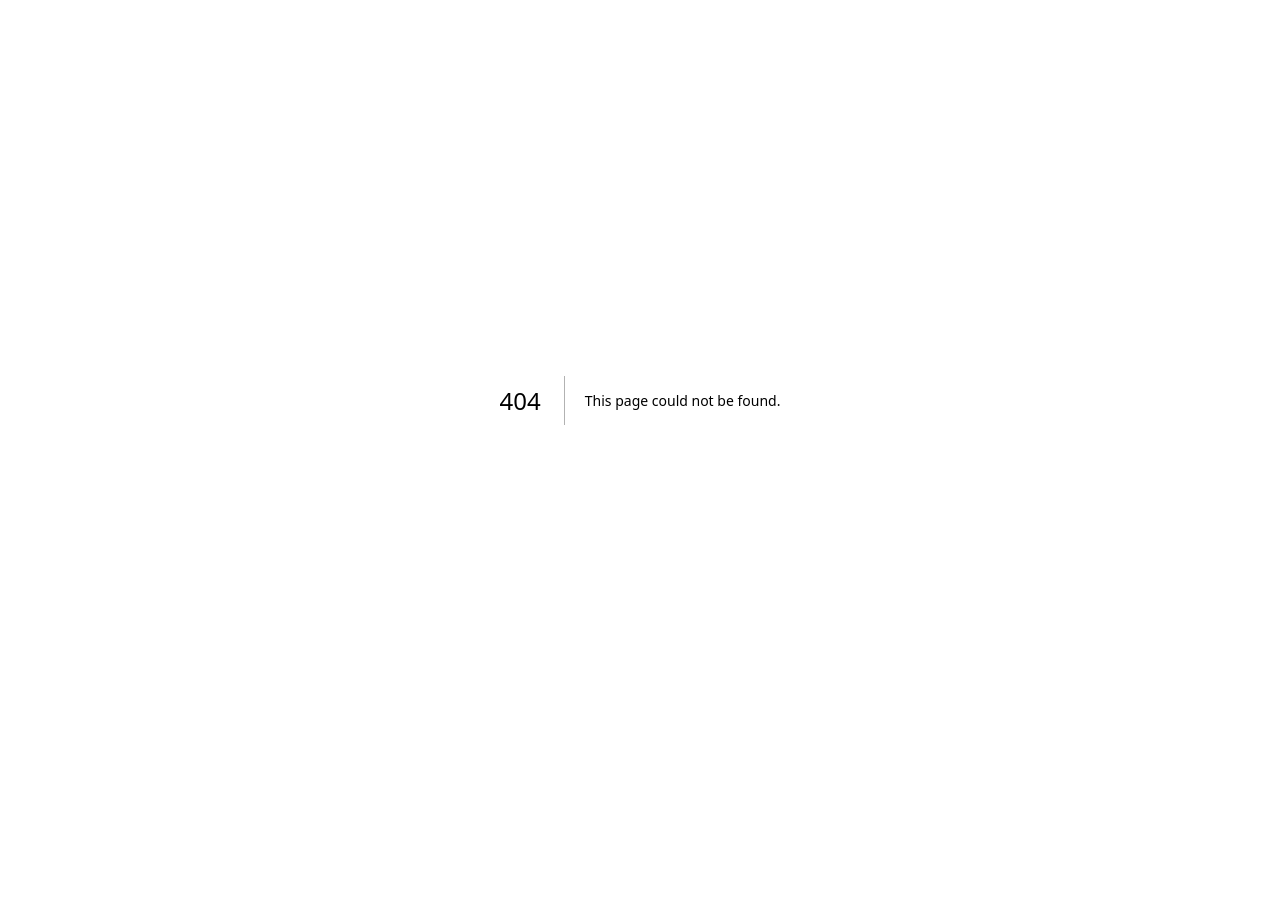
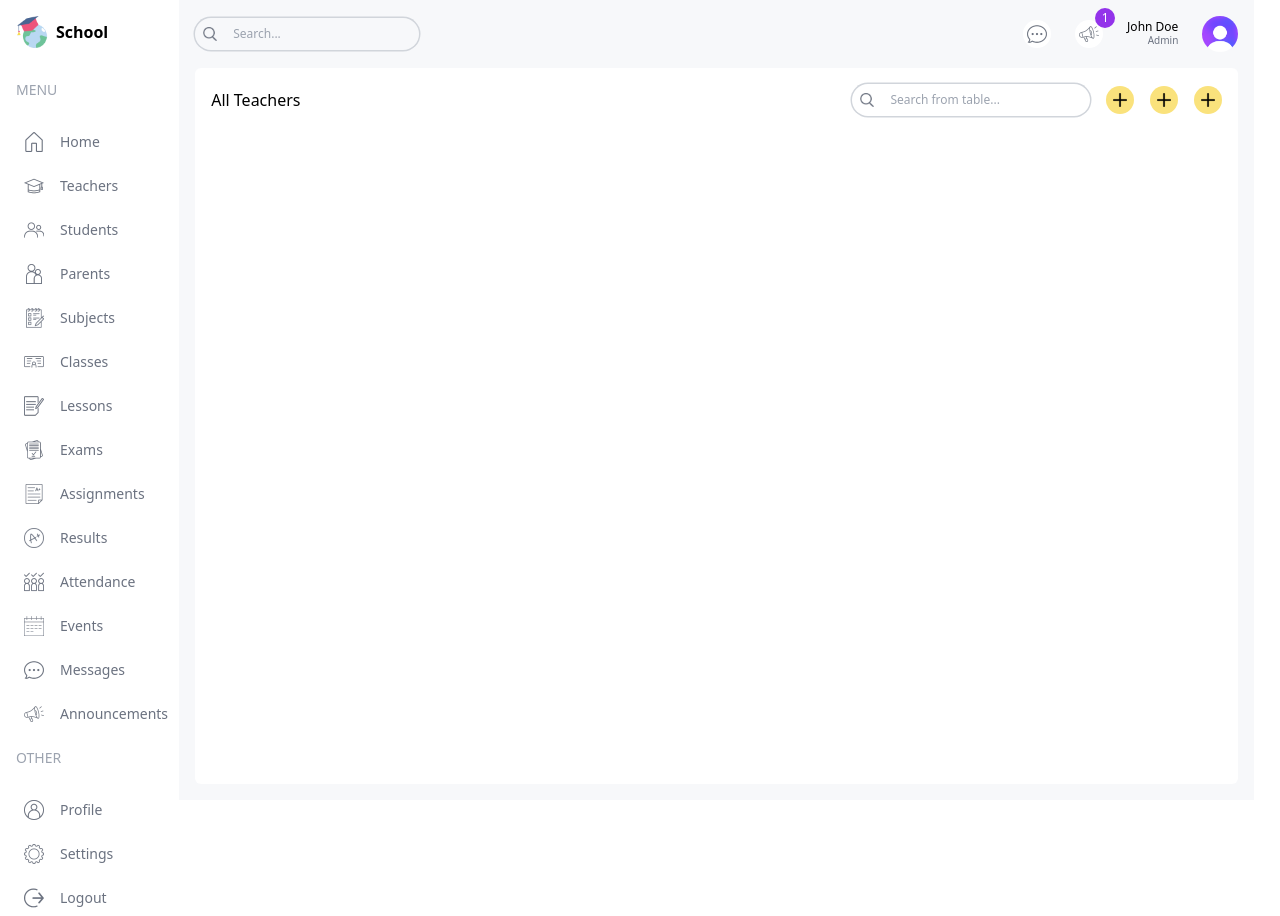
Before and after one commit to AbayTesfaye/Next-js-SMD, a Next.js app: page /list/teachers in a window 1280 px wide. Before the commit this address had no page. Before the commit the page ends 800 px from the top, so only its background shows below. Built offline with nearby package versions, Linux system fonts and the light colour scheme.

Commit message:
done for top part of teachers list page

```diff
--- /dev/null
+++ b/src/app/(dashboard)/list/teachers/page.tsx
@@ -0,0 +1,33 @@
+import Image from "next/image"
+
+const TeachersPage = () => {
+  return (
+    <div className='bg-white rounded-md p-4 flex-1 m-4 mt-0'>
+        {/* TOP */}
+        <div className="flex justify-between items-center">
+            <h1>All Teachers</h1>
+            <div className="flex justify-between items-center gap-4">
+                <div className="hidden md:flex items-center gap-2 ring-[1.5px] text-xs ring-gray-300 px-2 rounded-full ">
+                    <Image src='/search.png' width={14} height={14} alt="search"/>
+                    <input type="text" placeholder="Search from table..." className="w-[200px] p-2 bg-transparent outline-none" />
+                </div>
+                <div className="bg-schoolYellow rounded-full w-7 h-7 flex items-center justify-center cursor-pointer">
+                    <Image src='/plus.png' width={14} height={14} alt="message"/>
+                </div>
+                <div className="bg-schoolYellow rounded-full w-7 h-7 flex items-center justify-center cursor-pointer">
+                   <Image src='/plus.png' width={14} height={14} alt="message"/>
+                </div>
+                <div className="bg-schoolYellow rounded-full w-7 h-7 flex items-center justify-center cursor-pointer">
+                   <Image src='/plus.png' width={14} height={14} alt="message"/>
+                </div>
+            </div>
+        </div>
+        {/* LIST */}
+        <div></div>
+        {/* PAGINATION */}
+        <div></div>
+    </div>
+  )
+}
+
+export default TeachersPage
--- a/src/app/dashboard/student/page.tsx
+++ b/src/app/(dashboard)/student/page.tsx
@@ -7,7 +7,7 @@ const StudentPage = () => {
   return (
     <div className='p-4 flex flex-col gap-4 xl:flex-row'>
       {/* LEFT */}
-      <div className="w-full xl:w-2/3">
+      <div className="w-full xl:w-2/3 h-full">
         <div className="h-full bg-white rounded-md p-4">
           <h1 className="font-semibold text-xl">Schedule (4A)</h1>
           <BigCalendar/>
```
Also changed, not shown: src/app/(dashboard)/admin/page.tsx (renamed from src/app/dashboard/admin/page.tsx), src/app/(dashboard)/layout.tsx (renamed from src/app/dashboard/layout.tsx), src/app/(dashboard)/parent/page.tsx (renamed from src/app/dashboard/parent/page.tsx), src/app/(dashboard)/teacher/page.tsx (renamed from src/app/dashboard/teacher/page.tsx).
